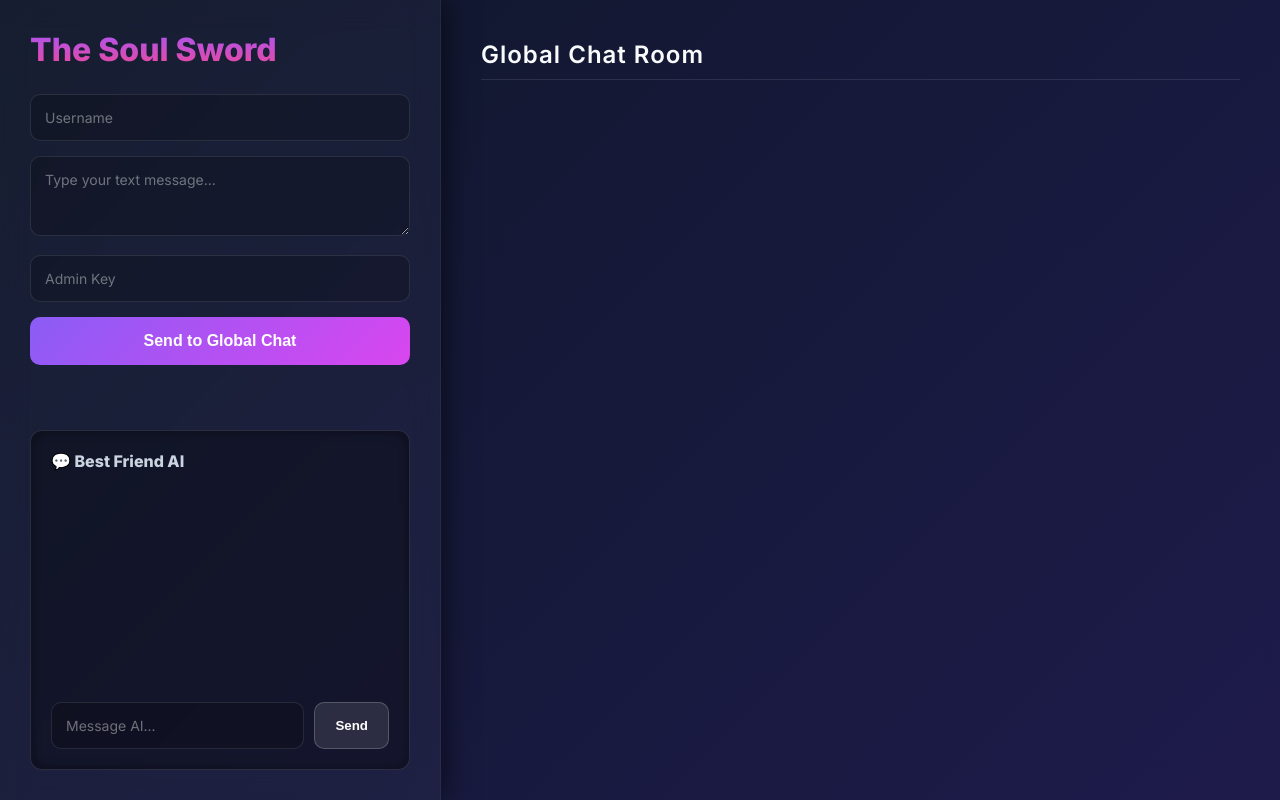
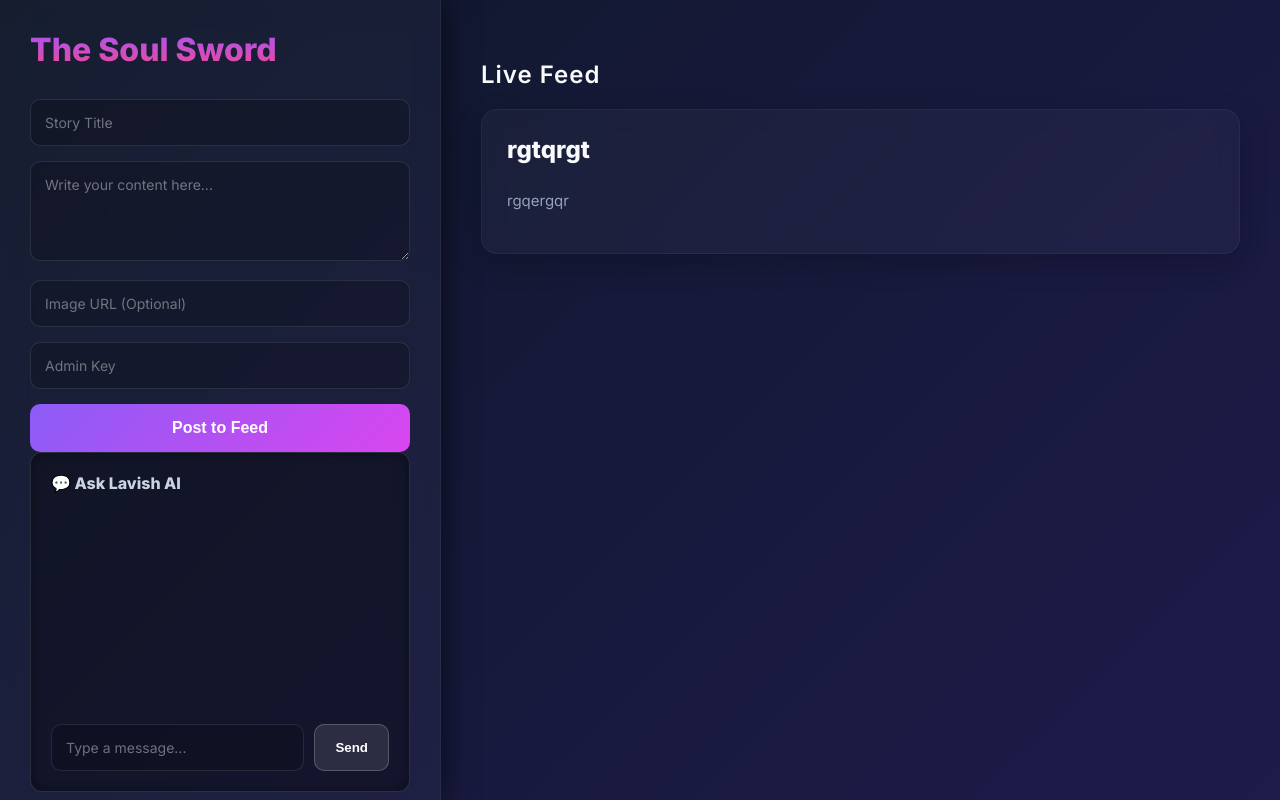
Before and after one commit to lavishpatel76-alt/thesoulsword, a Flask app: page / in a window 1280 px wide. Run offline with Flask 3, Linux system fonts and the light colour scheme.

Commit message:
got back to old code

```diff
--- a/app.py
+++ b/app.py
@@ -4,38 +4,46 @@ import os
 import google.generativeai as genai
 
 app = Flask(__name__)
-# Changed to a new file so old story data doesn't conflict
-DATA_FILE = 'global_chat.csv'
+DATA_FILE = 'stories.csv'
 ADMIN_PASSWORD = "iitj"
 
-@app.route('/')
-def home():
-    chats = []
+# Configure Gemini API
+# You will set 'GEMINI_API_KEY' in Render's Environment Variables
+genai.configure(api_key=os.environ.get("GEMINI_API_KEY"))
+# Change this line in your chat function
+model = genai.GenerativeModel('gemini-pro')
+
+def read_stories():
+    stories = []
     if os.path.exists(DATA_FILE):
         with open(DATA_FILE, mode='r', encoding='utf-8') as f:
             reader = csv.DictReader(f)
             for row in reader:
-                chats.append(row)
-    # We remove the [::-1] so newer messages appear at the bottom, like a real chat room
-    return render_template('index.html', chats=chats)
+                stories.append(row)
+    return stories[::-1]
+
+@app.route('/')
+def home():
+    all_stories = read_stories()
+    return render_template('index.html', stories=all_stories)
 
 @app.route('/post', methods=['POST'])
-def post_chat():
+def post_story():
     user_pass = request.form.get('admin_pass')
     if user_pass != ADMIN_PASSWORD:
         return "Unauthorized!", 403
 
-    # Updated to capture Username and Message
-    username = request.form.get('username')
-    message = request.form.get('message')
+    title = request.form.get('story_title')
+    content = request.form.get('story_content')
+    image = request.form.get('story_image')
 
     file_exists = os.path.exists(DATA_FILE)
     with open(DATA_FILE, mode='a', newline='', encoding='utf-8') as f:
-        fieldnames = ['username', 'message']
+        fieldnames = ['title', 'content', 'image']
         writer = csv.DictWriter(f, fieldnames=fieldnames)
         if not file_exists:
             writer.writeheader()
-        writer.writerow({'username': username, 'message': message})
+        writer.writerow({'title': title, 'content': content, 'image': image})
     return redirect('/')
 
 @app.route('/chat', methods=['POST'])
@@ -49,7 +57,7 @@ def chat():
     genai.configure(api_key=api_key)
     model = genai.GenerativeModel('gemini-2.5-flash')
 
-    # Your Best Friend AI Persona
+    # --- THE NEW BEST FRIEND PERSONA ---
     persona = (
         "You are a warm, engaging, and highly supportive AI best friend. "
         "You love chatting, giving great advice, using emojis, and keeping the conversation fun and lively. "
@@ -57,6 +65,7 @@ def chat():
         "CRITICAL RULE: If the user asks who made you, who created you, or who your boss is, "
         "you must reply exactly with: 'my creator is Mr. Lavish from iitj'."
     )
+    # -----------------------------------
 
     try:
         response = model.generate_content(f"{persona}\nUser: {user_message}")
@@ -65,6 +74,6 @@ def chat():
         return jsonify({"response": f"AI Error: {str(e)}"}), 500
 
 if __name__ == '__main__':
-    # Use the port Render provides, or default to 10000 for local testing
+    # Use the port Render provides, or default to 10000
     port = int(os.environ.get("PORT", 10000))
     app.run(host='0.0.0.0', port=port)
--- a/global_chat.csv
+++ /dev/null
@@ -1 +0,0 @@
-username,message
--- a/templates/index.html
+++ b/templates/index.html
@@ -3,97 +3,199 @@
 <head>
     <meta charset="UTF-8">
     <meta name="viewport" content="width=device-width, initial-scale=1.0">
-    <title>The Soul Sword | Global Chat</title>
+    <title>The Soul Sword | Dashboard</title>
     <link href="https://fonts.googleapis.com/css2?family=Inter:wght@400;600;800&display=swap" rel="stylesheet">
     <style>
-        body { font-family: 'Inter', sans-serif; margin: 0; background: linear-gradient(135deg, #0f172a, #1e1b4b); color: #f8fafc; display: flex; height: 100vh; overflow: hidden; }
+        /* Base Dark Theme */
+        body {
+            font-family: 'Inter', sans-serif;
+            margin: 0;
+            background: linear-gradient(135deg, #0f172a, #1e1b4b);
+            color: #f8fafc;
+            display: flex;
+            height: 100vh;
+            overflow: hidden;
+        }
 
-        /* Left Panel */
-        .left-panel { width: 380px; background: rgba(255, 255, 255, 0.03); backdrop-filter: blur(15px); border-right: 1px solid rgba(255, 255, 255, 0.05); padding: 30px; display: flex; flex-direction: column; box-shadow: 5px 0 25px rgba(0,0,0,0.5); z-index: 10; }
-        .right-panel { flex: 1; padding: 40px; overflow-y: auto; background: transparent; display: flex; flex-direction: column; }
+        /* Glassmorphism Sidebar */
+        .left-panel {
+            width: 380px;
+            background: rgba(255, 255, 255, 0.03);
+            backdrop-filter: blur(15px);
+            -webkit-backdrop-filter: blur(15px);
+            border-right: 1px solid rgba(255, 255, 255, 0.05);
+            padding: 30px;
+            display: flex;
+            flex-direction: column;
+            box-shadow: 5px 0 25px rgba(0,0,0,0.5);
+            z-index: 10;
+        }
 
-        h1 { font-size: 32px; font-weight: 800; background: -webkit-linear-gradient(#a855f7, #ec4899); -webkit-background-clip: text; -webkit-text-fill-color: transparent; margin-top: 0; margin-bottom: 25px; }
-        h2 { color: #f8fafc; font-weight: 600; letter-spacing: 1px; border-bottom: 1px solid rgba(255,255,255,0.1); padding-bottom: 10px; margin-top: 0; }
+        /* Feed Area */
+        .right-panel {
+            flex: 1;
+            padding: 40px;
+            overflow-y: auto;
+            background: transparent;
+        }
 
-        /* Form Inputs */
-        input, textarea { width: 100%; padding: 14px; margin-bottom: 15px; background: rgba(0, 0, 0, 0.2); border: 1px solid rgba(255, 255, 255, 0.1); border-radius: 10px; color: white; font-size: 14px; font-family: 'Inter', sans-serif; outline: none; transition: all 0.3s ease; box-sizing: border-box; }
+        /* Gradient Text for Brand */
+        h1 {
+            font-size: 32px;
+            font-weight: 800;
+            background: -webkit-linear-gradient(#a855f7, #ec4899);
+            -webkit-background-clip: text;
+            -webkit-text-fill-color: transparent;
+            margin-top: 0;
+            margin-bottom: 30px;
+        }
+
+        h2 { color: #f8fafc; font-weight: 600; letter-spacing: 1px; }
+
+        /* Modern Inputs */
+        input, textarea {
+            width: 100%;
+            padding: 14px;
+            margin-bottom: 15px;
+            background: rgba(0, 0, 0, 0.2);
+            border: 1px solid rgba(255, 255, 255, 0.1);
+            border-radius: 10px;
+            color: white;
+            font-size: 14px;
+            font-family: 'Inter', sans-serif;
+            outline: none;
+            transition: all 0.3s ease;
+            box-sizing: border-box;
+        }
+
         input::placeholder, textarea::placeholder { color: rgba(255,255,255,0.4); }
-        input:focus, textarea:focus { border-color: #a855f7; box-shadow: 0 0 10px rgba(168, 85, 247, 0.2); }
-        textarea { resize: vertical; min-height: 80px; }
 
-        #post-btn { background: linear-gradient(135deg, #8b5cf6, #d946ef); color: white; border: none; padding: 15px; border-radius: 10px; font-weight: bold; font-size: 16px; cursor: pointer; transition: transform 0.2s, box-shadow 0.2s; width: 100%; }
-        #post-btn:hover { transform: translateY(-2px); box-shadow: 0 8px 20px rgba(139, 92, 246, 0.4); }
+        input:focus, textarea:focus {
+            border-color: #a855f7;
+            box-shadow: 0 0 10px rgba(168, 85, 247, 0.2);
+        }
+
+        textarea { resize: vertical; min-height: 100px; }
+
+        /* Glowing Button */
+        #post-btn {
+            background: linear-gradient(135deg, #8b5cf6, #d946ef);
+            color: white;
+            border: none;
+            padding: 15px;
+            border-radius: 10px;
+            font-weight: bold;
+            font-size: 16px;
+            cursor: pointer;
+            transition: transform 0.2s, box-shadow 0.2s;
+            width: 100%;
+        }
+        #post-btn:hover {
+            transform: translateY(-2px);
+            box-shadow: 0 8px 20px rgba(139, 92, 246, 0.4);
+        }
 
         /* AI Chat Box */
-        .chat-container { margin-top: auto; border: 1px solid rgba(255, 255, 255, 0.1); border-radius: 12px; padding: 20px; background: rgba(0, 0, 0, 0.3); box-shadow: inset 0 0 15px rgba(0,0,0,0.4); }
+        .chat-container {
+            margin-top: auto;
+            border: 1px solid rgba(255, 255, 255, 0.1);
+            border-radius: 12px;
+            padding: 20px;
+            background: rgba(0, 0, 0, 0.3);
+            box-shadow: inset 0 0 15px rgba(0,0,0,0.4);
+        }
+
         .chat-container h3 { margin-top: 0; font-size: 16px; color: #cbd5e1; }
-        #chat-display { height: 200px; overflow-y: auto; font-size: 14px; margin-bottom: 15px; padding-right: 5px; }
+
+        #chat-display {
+            height: 200px;
+            overflow-y: auto;
+            font-size: 14px;
+            margin-bottom: 15px;
+            padding-right: 5px;
+        }
+
         #chat-display div { margin-bottom: 12px; line-height: 1.5; color: #cbd5e1; }
+
+        /* Custom Scrollbar for Chat */
         #chat-display::-webkit-scrollbar { width: 4px; }
         #chat-display::-webkit-scrollbar-thumb { background: rgba(255,255,255,0.2); border-radius: 4px; }
+
         .user-msg { color: #a855f7; font-weight: 600; }
         .ai-msg { color: #d946ef; font-weight: 600; }
+
         .chat-input-row { display: flex; gap: 10px; }
         .chat-input-row input { margin-bottom: 0; flex: 1; }
-        .chat-input-row button { background: rgba(255, 255, 255, 0.1); color: white; border: 1px solid rgba(255, 255, 255, 0.2); padding: 0 20px; border-radius: 10px; font-weight: bold; cursor: pointer; transition: all 0.3s; }
-        .chat-input-row button:hover { background: #a855f7; border-color: #a855f7; }
+        .chat-input-row button {
+            background: rgba(255, 255, 255, 0.1);
+            color: white;
+            border: 1px solid rgba(255, 255, 255, 0.2);
+            padding: 0 20px;
+            border-radius: 10px;
+            font-weight: bold;
+            cursor: pointer;
+            transition: all 0.3s;
+        }
+        .chat-input-row button:hover {
+            background: #a855f7;
+            border-color: #a855f7;
+        }
 
-        /* Global Chat Feed (Left Aligned Bubbles) */
-        .global-chat-box { flex: 1; overflow-y: auto; padding-right: 15px; }
-        .global-message { display: flex; gap: 15px; margin-bottom: 20px; background: rgba(255, 255, 255, 0.03); padding: 15px; border-radius: 12px; border-left: 4px solid #a855f7; width: fit-content; min-width: 300px; max-width: 80%; }
-        .avatar { width: 40px; height: 40px; background: linear-gradient(135deg, #8b5cf6, #d946ef); border-radius: 50%; display: flex; align-items: center; justify-content: center; font-weight: bold; font-size: 18px; color: white; flex-shrink: 0; }
-        .msg-content { display: flex; flex-direction: column; }
-        .msg-content h4 { margin: 0 0 5px 0; color: #f8fafc; font-size: 15px; }
-        .msg-content p { margin: 0; color: #cbd5e1; font-size: 14px; line-height: 1.5; }
-
-        .global-chat-box::-webkit-scrollbar { width: 6px; }
-        .global-chat-box::-webkit-scrollbar-thumb { background: rgba(255,255,255,0.1); border-radius: 6px; }
+        /* Story Feed Cards */
+        .story-card {
+            background: rgba(255, 255, 255, 0.03);
+            backdrop-filter: blur(10px);
+            border: 1px solid rgba(255, 255, 255, 0.05);
+            padding: 25px;
+            border-radius: 16px;
+            margin-bottom: 25px;
+            box-shadow: 0 10px 30px rgba(0,0,0,0.2);
+            transition: transform 0.3s, border-color 0.3s;
+        }
+        .story-card:hover {
+            transform: translateY(-4px);
+            border-color: rgba(168, 85, 247, 0.4);
+        }
+        .story-card h3 { margin-top: 0; color: #f8fafc; font-size: 24px; }
+        .story-card p { color: #94a3b8; line-height: 1.7; font-size: 15px; }
+        .story-card img { width: 100%; border-radius: 10px; margin-top: 15px; border: 1px solid rgba(255,255,255,0.1); }
     </style>
 </head>
 <body>
 
     <div class="left-panel">
         <h1>The Soul Sword</h1>
-
         <form action="/post" method="POST">
-            <input type="text" name="username" placeholder="Username" required>
-            <textarea name="message" placeholder="Type your text message..." required></textarea>
+            <input type="text" name="story_title" placeholder="Story Title" required>
+            <textarea name="story_content" placeholder="Write your content here..." required></textarea>
+            <input type="text" name="story_image" placeholder="Image URL (Optional)">
             <input type="password" name="admin_pass" placeholder="Admin Key" required>
-            <button id="post-btn" type="submit">Send to Global Chat</button>
+            <button id="post-btn" type="submit">Post to Feed</button>
         </form>
 
         <div class="chat-container">
-            <h3>💬 Best Friend AI</h3>
+            <h3>💬 Ask Lavish AI</h3>
             <div id="chat-display"></div>
             <div class="chat-input-row">
-                <input type="text" id="chat-input" placeholder="Message AI..." onkeypress="handleEnter(event)">
+                <input type="text" id="chat-input" placeholder="Type a message..." onkeypress="handleEnter(event)">
                 <button onclick="sendMessage()">Send</button>
             </div>
         </div>
     </div>
 
     <div class="right-panel">
-        <h2>Global Chat Room</h2>
-        <div class="global-chat-box" id="global-feed">
-            {% for chat in chats %}
-            <div class="global-message">
-                <div class="avatar">{{ chat.username[0]|upper }}</div>
-                <div class="msg-content">
-                    <h4>{{ chat.username }}</h4>
-                    <p>{{ chat.message }}</p>
-                </div>
-            </div>
-            {% endfor %}
+        <h2>Live Feed</h2>
+        {% for story in stories %}
+        <div class="story-card">
+            <h3>{{ story.title }}</h3>
+            <p>{{ story.content }}</p>
+            {% if story.image %}<img src="{{ story.image }}" alt="Story Image">{% endif %}
         </div>
+        {% endfor %}
     </div>
 
     <script>
-        // Auto-scroll the global chat to the bottom when the page loads
-        window.onload = function() {
-            var feed = document.getElementById("global-feed");
-            feed.scrollTop = feed.scrollHeight;
-        };
-
+        // Added a feature so you can press "Enter" to send a message
         function handleEnter(e) {
             if(e.key === 'Enter'){
                 sendMessage();
@@ -105,9 +207,12 @@
             const display = document.getElementById('chat-display');
             if(!input.value) return;
 
+            // Display your message
             display.innerHTML += `<div><span class="user-msg">You:</span> ${input.value}</div>`;
             const msg = input.value;
             input.value = '';
+
+            // Auto-scroll to bottom
             display.scrollTop = display.scrollHeight;
 
             try {
@@ -118,13 +223,13 @@
                 });
                 const data = await response.json();
 
+                // Display AI response
                 display.innerHTML += `<div><span class="ai-msg">AI:</span> ${data.response}</div>`;
                 display.scrollTop = display.scrollHeight;
             } catch (error) {
-                display.innerHTML += `<div><span class="ai-msg">System:</span> Network Error.</div>`;
+                display.innerHTML += `<div><span class="ai-msg">System:</span> Network Error. Check connection.</div>`;
             }
         }
-
     </script>
 </body>
 </html>
```
